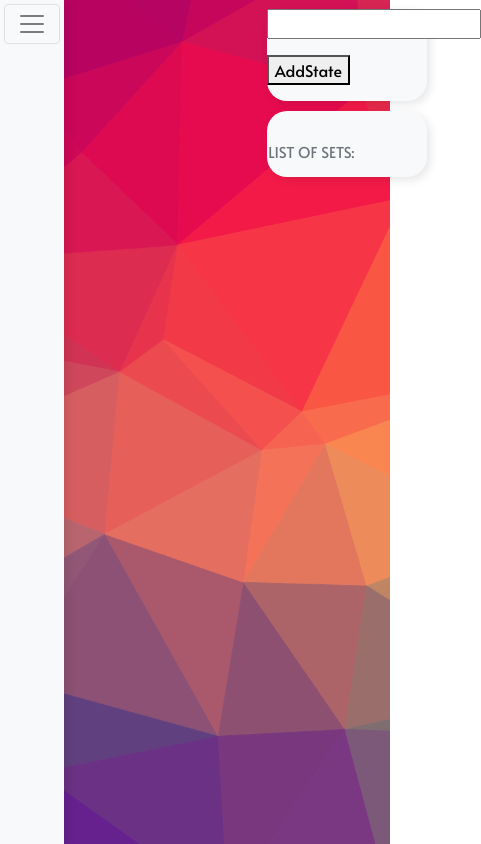
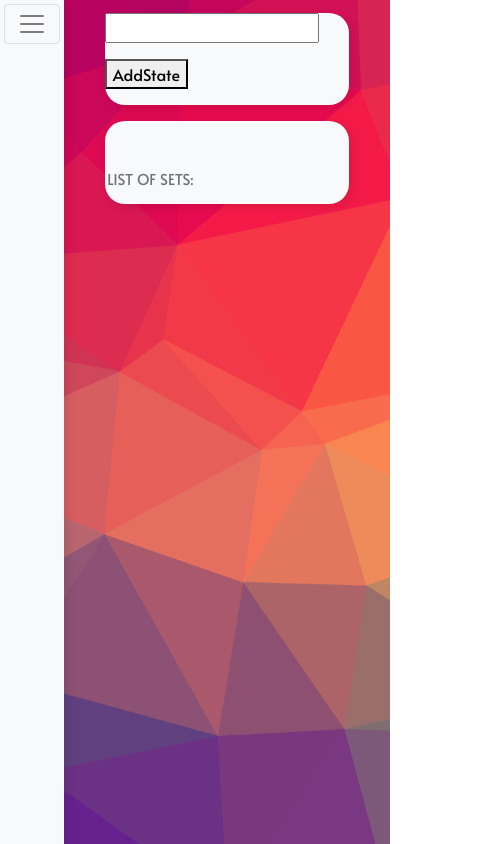
Before and after one commit to KamilKrol5/learning-cards, a React (Create React App) app in the folder front/: page / in a window 390 px wide. Shown: the whole page, 481 px wide, since content can reach past the window. Built offline with nearby package versions, Linux system fonts and the light colour scheme.

Commit message:
short fix

```diff
--- a/front/src/components/pages/Dashboard/dashboard.css
+++ b/front/src/components/pages/Dashboard/dashboard.css
@@ -36,3 +36,8 @@
     margin-top:20%;
     font-size: 15px;
 }
+@media (max-width: 767px){
+    #navDiv{
+        min-width: 4rem;
+    }
+}
```
